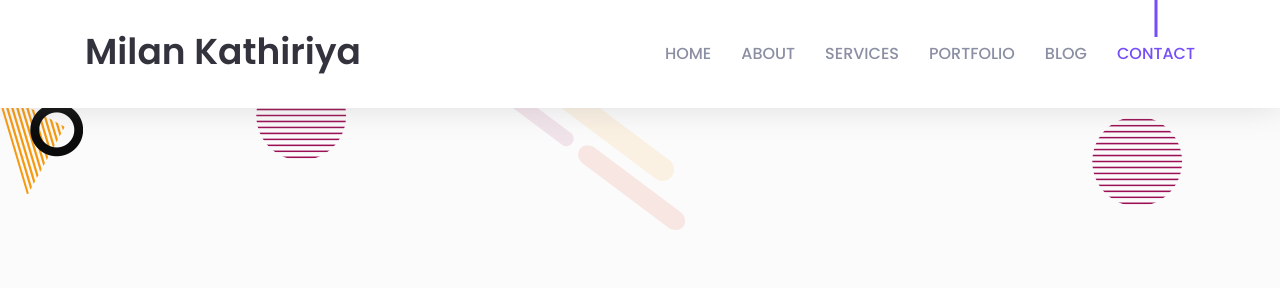
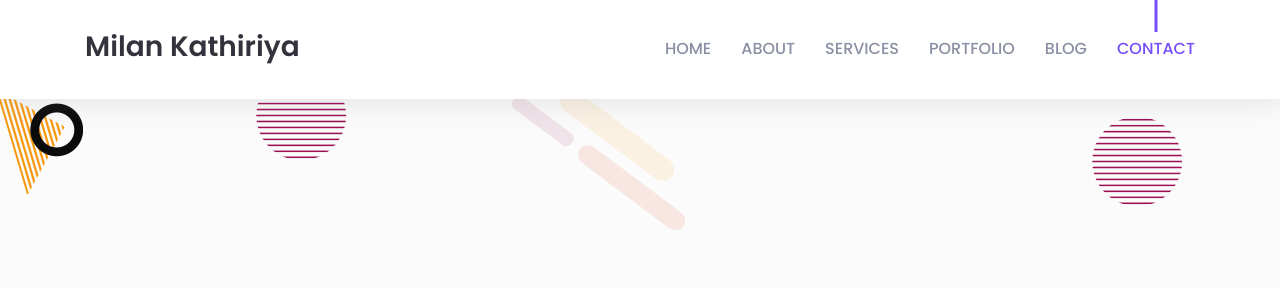
Before and after one commit to milankathiriya/milankathiriya, a plain HTML site: page index.html in a window 1280 px wide. Shown: the top 288 px of the page. Drawn offline with Linux system fonts and the light colour scheme; files whose address does not match are found by name.

Commit message:
website updated

```diff
--- a/index.html
+++ b/index.html
@@ -67,7 +67,7 @@
                         <nav class="navbar navbar-expand-lg">
                             <a class="navbar-brand" href="index.html">
                                 <!-- <img src="assets/images/logo.png" alt="Logo"> -->
-                                <h2>Milan Kathiriya</h2>
+                                <h3>Milan Kathiriya</h3>
                             </a> <!-- Logo -->
                             <button class="navbar-toggler" type="button" data-toggle="collapse" data-target="#navbarSupportedContent" aria-controls="navbarSupportedContent" aria-expanded="false" aria-label="Toggle navigation">
                                 <span class="toggler-icon"></span>
```
